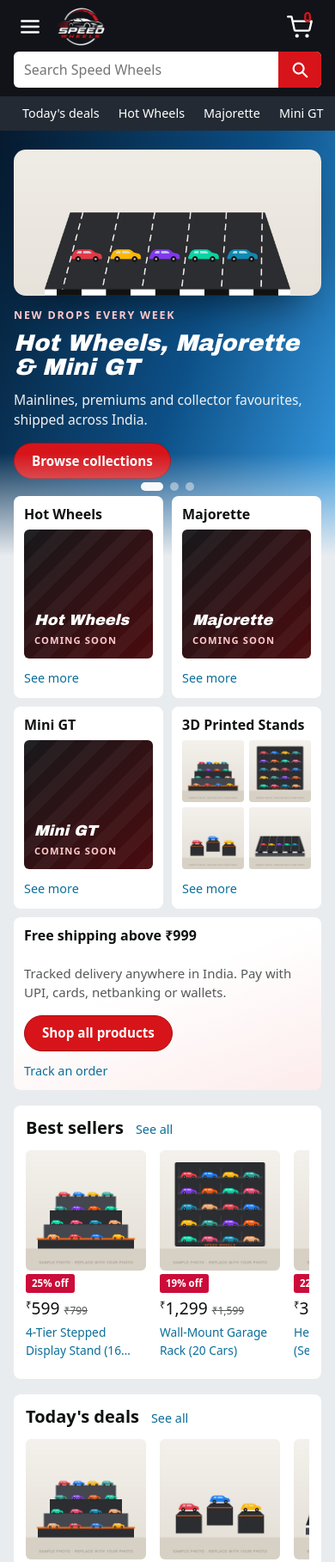
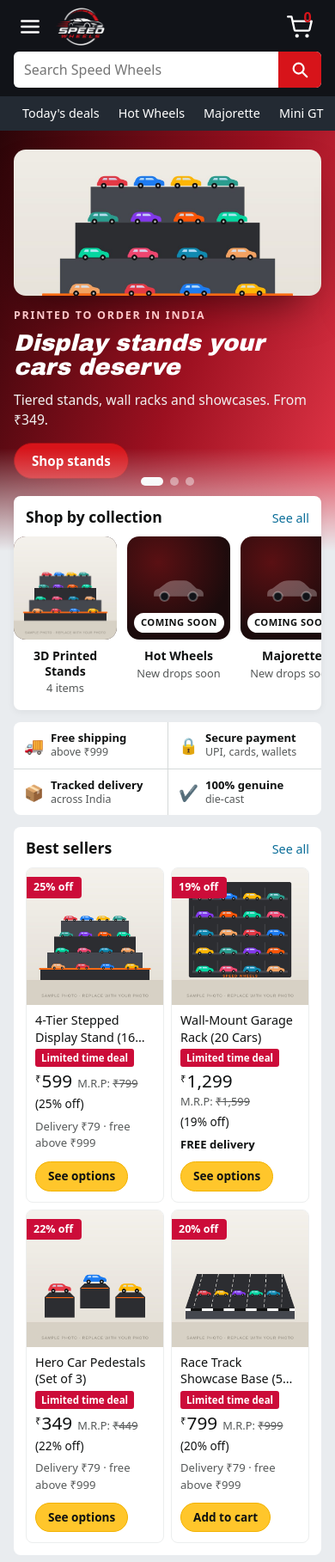
Before and after one commit to speed-wheels/speed-wheels, an Eleventy site: page src/index.njk in a window 390 px wide. Shown: the top 1817 px of the page at 86% size. Built offline with nearby package versions, Linux system fonts and the light colour scheme; Eleventy itself is replaced by a stand-in of ours; files that its build step writes are made by us from their sources; files whose address does not match are found by name.

Commit message:
Polish home and mobile layout: collection tiles, perks strip, best-seller grid, spacing fixes
Co-Authored-By: Claude Opus 5.5 <noreply@anthropic.com>
Claude-Session: https://claude.ai/code/session_01BmjTs2XDfMVEZ3wZNuDCix

```diff
--- a/eleventy.config.js
+++ b/eleventy.config.js
@@ -32,6 +32,16 @@ export default function (eleventyConfig) {
   eleventyConfig.addFilter("asList", (v) => (v ? [v] : []));
   eleventyConfig.addFilter("images", (a, n) => (a || []).slice(0, n).map((p) => ({ src: p.data.image, alt: p.data.title })));
   eleventyConfig.addFilter("allImages", (img, gallery) => [img, ...((gallery || []).map((g) => (typeof g === "string" ? g : g && g.photo)))].filter(Boolean));
+  // cover photo for a collection: its own image, else its first product's photo
+  eleventyConfig.addFilter("collectionCover", (c, products) => {
+    if (c.data.image) return [c.data.image];
+    const p = products.find((x) => x.data.collection === c.fileSlug);
+    return p ? [p.data.image] : [];
+  });
+  eleventyConfig.addFilter("stockedFirst", (cols, products) => {
+    const has = (c) => products.some((p) => p.data.collection === c.fileSlug);
+    return [...cols].sort((a, b) => has(b) - has(a));
+  });
   eleventyConfig.addFilter("year", () => new Date().getFullYear());
 
   // Responsive WebP images from any uploaded photo (jpg/png/webp)
--- a/src/_includes/collection-cards.njk
+++ b/src/_includes/collection-cards.njk
@@ -1,12 +1,8 @@
-  {% asyncEach c in collections.shopCollections %}
-  {%- set items = collections.products | inCollection(c.fileSlug) %}
-  <div class="hcard">
-    <h2>{{ c.data.title }}</h2>
-    <a class="hcard-media" href="{{ c.url }}" aria-label="{{ c.data.title }}">
-      {%- asyncEach im in c.data.image | asList %}<span class="hcard-cover">{% img im, "", "300px" %}</span>{% endeach -%}
-      <span class="quad">{% asyncEach im in items | images(4) %}<span class="quad-cell">{% img im.src, "", "150px" %}</span>{% endeach %}</span>
-      <span class="hcard-soon"><b>{{ c.data.title }}</b>Coming soon</span>
-    </a>
-    <a class="hcard-link" href="{{ c.url }}">See more</a>
-  </div>
-  {% endeach %}
+{% asyncEach c in collections.shopCollections | stockedFirst(collections.products) %}
+{%- set n = (collections.products | inCollection(c.fileSlug)).length %}
+<li><a class="cat-tile" href="{{ c.url }}">
+  <span class="cat-img">{% asyncEach im in c | collectionCover(collections.products) %}{% img im, "", "200px" %}{% endeach %}<span class="cat-ph" aria-hidden="true"><svg viewBox="0 0 64 32" width="64" height="32"><path d="M4 22c0-3 2-5 6-6l8-6c3-2 6-3 10-3h10c4 0 7 2 10 5l4 4c5 1 8 3 8 6v3H4z" fill="currentColor"/><circle cx="16" cy="25" r="5" fill="#111318" stroke="currentColor" stroke-width="2"/><circle cx="48" cy="25" r="5" fill="#111318" stroke="currentColor" stroke-width="2"/></svg></span>{% if not n %}<span class="cat-soon">Coming soon</span>{% endif %}</span>
+  <span class="cat-name">{{ c.data.title }}</span>
+  <span class="cat-count">{{ n ~ " item" ~ ("" if n == 1 else "s") if n else "New drops soon" }}</span>
+</a></li>
+{% endeach %}
--- a/src/assets/shop.js
+++ b/src/assets/shop.js
@@ -180,7 +180,7 @@
     var ids = store.get(RECENT, []).filter(function (x) { return !pdp || x !== pdp.dataset.product; });
     if (ids.length) catalog().then(function (cat) {
       var by = byId(cat), items = ids.map(function (i) { return by[i]; }).filter(Boolean);
-      if (!items.length) return;
+      if (items.length < 2) return;
       recentBoxes.forEach(function (box) {
         $("[data-recent-track]", box).innerHTML = items.map(function (p) {
           var o = off(p);
--- a/src/assets/style.css
+++ b/src/assets/style.css
@@ -142,7 +142,7 @@ body.lock{overflow:hidden}
 
 /* ---------- product rows (carousels) */
 .row-box{background:#fff;padding:18px 20px 14px;margin-bottom:18px;border-radius:var(--r)}
-.row-box:not(:has(.ccard)){display:none}
+.row-box:not(:has(.ccard,.pcard)){display:none}
 .wrap.row-box{max-width:calc(1500px - 32px)}
 @media(max-width:1532px){.wrap.row-box{margin-left:16px;margin-right:16px}}
 .row-head{display:flex;align-items:baseline;gap:14px}
@@ -387,3 +387,63 @@ body.lock{overflow:hidden}
 @media(max-width:1532px){.wrap.custom-band{margin-left:16px;margin-right:16px}}
 @media(max-width:760px){.home-cards{grid-template-columns:1fr 1fr}}
 .toast div,.toast .btn{white-space:nowrap;flex:0 0 auto}
+
+/* ---- home v2 */
+.slide-inner{min-height:380px;padding-bottom:100px}
+.cats-box{position:relative;z-index:2;margin-top:0;background:#fff;border-radius:var(--r);padding:18px 20px 20px;margin-bottom:14px;box-shadow:0 2px 10px rgba(0,0,0,.06)}
+.wrap.cats-box{max-width:calc(1500px - 32px)}
+@media(max-width:1532px){.wrap.cats-box,.wrap.perks-strip{margin-left:16px;margin-right:16px}}
+.hero-slider+.cats-box{margin-top:-80px}
+.cat-row{list-style:none;margin:0;padding:0;display:grid;grid-template-columns:repeat(auto-fill,minmax(160px,1fr));gap:18px}
+.cat-tile{display:flex;flex-direction:column;align-items:center;text-decoration:none;gap:2px}
+.cat-img{position:relative;display:block;width:100%;aspect-ratio:1;border-radius:14px;overflow:hidden;background:radial-gradient(circle at 30% 25%,#5a1013,#1b0b0c 70%)}
+.cat-img img{width:100%;height:100%;object-fit:cover;transition:transform .25s}
+.cat-tile:hover .cat-img img{transform:scale(1.05)}
+.cat-ph{position:absolute;inset:0;display:grid;place-items:center;color:rgba(255,255,255,.28)}
+.cat-ph svg{width:55%;height:auto}
+.cat-img:has(img) .cat-ph{display:none}
+.cat-soon{position:absolute;left:8px;bottom:8px;background:#fff;color:var(--ink);font-size:.7rem;font-weight:800;padding:3px 8px;border-radius:999px;text-transform:uppercase;letter-spacing:.04em}
+.cat-name{font-weight:700;margin-top:8px;text-align:center;line-height:1.25}
+.cat-tile:hover .cat-name{color:var(--accent-ink)}
+.cat-count{font-size:.8rem;color:var(--muted)}
+.perks-strip{background:#fff;border-radius:var(--r);display:grid;grid-template-columns:repeat(4,1fr);margin-bottom:14px;padding:6px 0}
+.wrap.perks-strip{max-width:calc(1500px - 32px)}
+.perks-strip div{display:flex;align-items:center;gap:10px;padding:10px 18px;border-left:1px solid var(--line)}
+.perks-strip div:first-child{border-left:0}
+.perks-strip span{font-size:1.4rem}
+.perks-strip p{margin:0;font-size:.85rem;color:var(--muted);line-height:1.3}.perks-strip b{display:block;color:var(--ink);font-size:.92rem}
+.row-box{margin-bottom:14px}
+.home-grid{grid-template-columns:repeat(auto-fill,minmax(210px,1fr))}
+.row-box .pcard{border:1px solid #eceeee}
+.row-head{justify-content:space-between}
+.row-head h2{margin-bottom:12px}
+@media(max-width:760px){
+  .slide-inner{padding-bottom:84px}
+  .cats-box{padding:14px 0 16px}.hero-slider+.cats-box{margin-top:-64px}
+  .cats-box .row-head{padding:0 14px}
+  .cat-row{display:flex;overflow-x:auto;gap:12px;padding:0 14px;scroll-snap-type:x proximity;scrollbar-width:none}
+  .cat-row::-webkit-scrollbar{display:none}
+  .cat-row li{flex:0 0 120px;scroll-snap-align:start}
+  .cat-grid{display:grid;grid-template-columns:1fr 1fr;overflow:visible}
+  .cat-name{font-size:.88rem}
+  .perks-strip{grid-template-columns:1fr 1fr;padding:0}
+  .perks-strip div{padding:10px 12px;border-left:0;border-top:1px solid var(--line);gap:8px}
+  .perks-strip div:nth-child(-n+2){border-top:0}.perks-strip div:nth-child(even){border-left:1px solid var(--line)}
+  .perks-strip span{font-size:1.15rem}.perks-strip p{font-size:.78rem}.perks-strip b{font-size:.82rem}
+  .home-grid{grid-template-columns:1fr 1fr}
+  .row-head h2{font-size:1.1rem}
+  .custom-band{padding:20px}
+  .band-actions{align-items:stretch;width:100%}
+}
+/* desktop balance */
+@media(min-width:761px){
+  .cat-row{grid-template-columns:repeat(auto-fit,minmax(150px,200px));justify-content:space-evenly;gap:24px}
+  .home-grid{grid-template-columns:repeat(auto-fit,minmax(220px,1fr))}
+  .home-grid:has(.pcard:nth-child(5)){grid-template-columns:repeat(auto-fill,minmax(220px,1fr))}
+  .home-grid .pcard-img{aspect-ratio:4/3}
+  .slide-inner{padding-left:36px;padding-right:36px}
+  .ccard{flex-basis:200px}
+}
+@media(min-width:761px){.slide-inner{padding-left:72px;padding-right:72px}.slide-nav{width:48px;font-size:2.4rem}}
+.prose a.btn,.prose a.btn-pay{color:#fff;text-decoration:none}
+@media(max-width:760px){.prose{padding:18px 16px;margin-top:10px}}
--- a/src/collections-index.njk
+++ b/src/collections-index.njk
@@ -8,6 +8,6 @@ permalink: /collections/
   <nav class="crumbs" aria-label="Breadcrumb"><a href="/">Home</a> › <span>Collections</span></nav>
   <h1 class="page-h1">Shop by collection</h1>
 </div>
-<section class="wrap home-cards flat" aria-label="Collections">
-  {% include "collection-cards.njk" %}
+<section class="wrap cats-box" aria-label="Collections">
+  <ul class="cat-row cat-grid">{% include "collection-cards.njk" %}</ul>
 </section>
--- a/src/index.njk
+++ b/src/index.njk
@@ -25,41 +25,33 @@ layout: base.njk
   <div class="slide-dots" role="tablist">{% for s in banners.slides %}<button type="button" data-dot="{{ loop.index0 }}" aria-label="Go to slide {{ loop.index }}"></button>{% endfor %}</div>
 </section>
 
-<section class="wrap home-cards" aria-label="Shop by collection">
-  {% include "collection-cards.njk" %}
-  <div class="hcard hcard-promo">
-    <h2>Free shipping above {{ shipping.freeAbove | inr }}</h2>
-    <p>Tracked delivery anywhere in India. Pay with UPI, cards, netbanking or wallets.</p>
-    <a class="btn btn-pay" href="/shop/">Shop all products</a>
-    <a class="hcard-link" href="/track/">Track an order</a>
-  </div>
-</section>
+<section class="wrap cats-box" aria-label="Shop by collection">
+  <div class="row-head"><h2>Shop by collection</h2><a href="/collections/">See all</a></div>
+  <ul class="cat-row">{% include "collection-cards.njk" %}</ul>
 </section>
 
-{% set rowTitle = "Best sellers" %}{% set rowLink = "/shop/" %}{% set rowItems = collections.products | featured %}
+<section class="wrap perks-strip" aria-label="Why shop with us">
+  <div><span aria-hidden="true">🚚</span><p><b>Free shipping</b> above {{ shipping.freeAbove | inr }}</p></div>
+  <div><span aria-hidden="true">🔒</span><p><b>Secure payment</b> UPI, cards, wallets</p></div>
+  <div><span aria-hidden="true">📦</span><p><b>Tracked delivery</b> across India</p></div>
+  <div><span aria-hidden="true">✔️</span><p><b>100% genuine</b> die-cast</p></div>
+</section>
+
+<section class="wrap row-box" aria-label="Best sellers">
+  <div class="row-head"><h2>Best sellers</h2><a href="/shop/">See all</a></div>
+  <ul class="pgrid home-grid">{% asyncEach p in collections.products | featured | head(10) %}{% include "product-card.njk" %}{% endeach %}</ul>
+</section>
+
+{% if collections.products.length > 8 %}
+{% set rowTitle = "Today's deals" %}{% set rowLink = "/shop/?sort=deals" %}{% set rowItems = collections.products | deals %}
 {% include "carousel.njk" %}
+{% endif %}
 
 <section class="wrap row-box" data-recent hidden aria-label="Recently viewed">
   <div class="row-head"><h2>Your recently viewed items</h2></div>
   <div class="carousel" data-carousel><button class="car-btn prev" type="button" aria-label="Scroll left" data-car="-1">‹</button><ul class="car-track" data-recent-track></ul><button class="car-btn next" type="button" aria-label="Scroll right" data-car="1">›</button></div>
 </section>
 
-{% set rowTitle = "Today's deals" %}{% set rowLink = "/shop/?sort=deals" %}{% set rowItems = collections.products | deals %}
-{% include "carousel.njk" %}
-
-{% asyncEach c in collections.shopCollections %}
-{%- set rowItems = collections.products | inCollection(c.fileSlug) %}
-{%- set rowTitle = "Top picks in " + c.data.title %}{% set rowLink = c.url %}
-{% include "carousel.njk" %}
-{% endeach %}
-
-<section class="wrap trust" aria-label="Why shop with us">
-  <div><b>100% genuine</b><span>Original die-cast from Hot Wheels, Majorette, Mini GT and more</span></div>
-  <div><b>Secure payments</b><span>Razorpay: UPI, cards, netbanking, wallets</span></div>
-  <div><b>Tracked shipping</b><span>{{ shipping.dispatchDays }} dispatch, live tracking</span></div>
-  <div><b>Easy help</b><span>Email or Instagram {{ site.instagramHandle }}</span></div>
-</section>
-
 <section class="wrap custom-band">
   <div><p class="band-kicker">Wholesale</p><h2>Display stands in bulk for your shop</h2><p>We supply our 3D-printed stands at wholesale prices to toy shops, hobby stores and resellers across India. Custom colours and designs too.</p></div>
   <div class="band-actions"><a class="btn btn-pay" href="mailto:{{ site.email }}?subject=Wholesale%20enquiry">Email for wholesale prices</a><a class="band-link" href="/wholesale/">How wholesale works</a></div>
```
